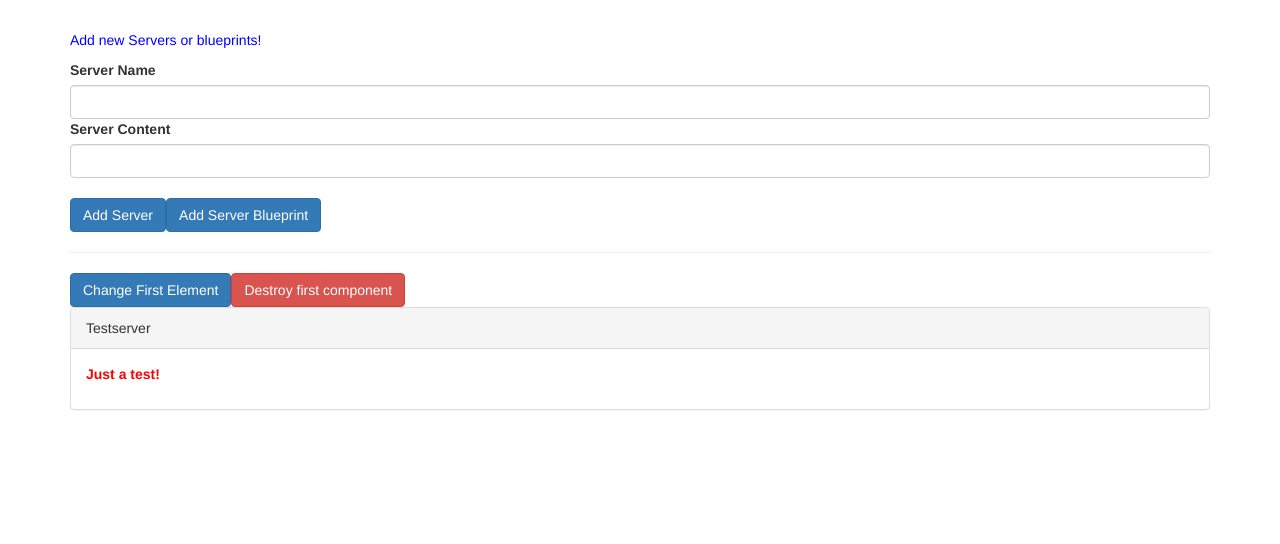
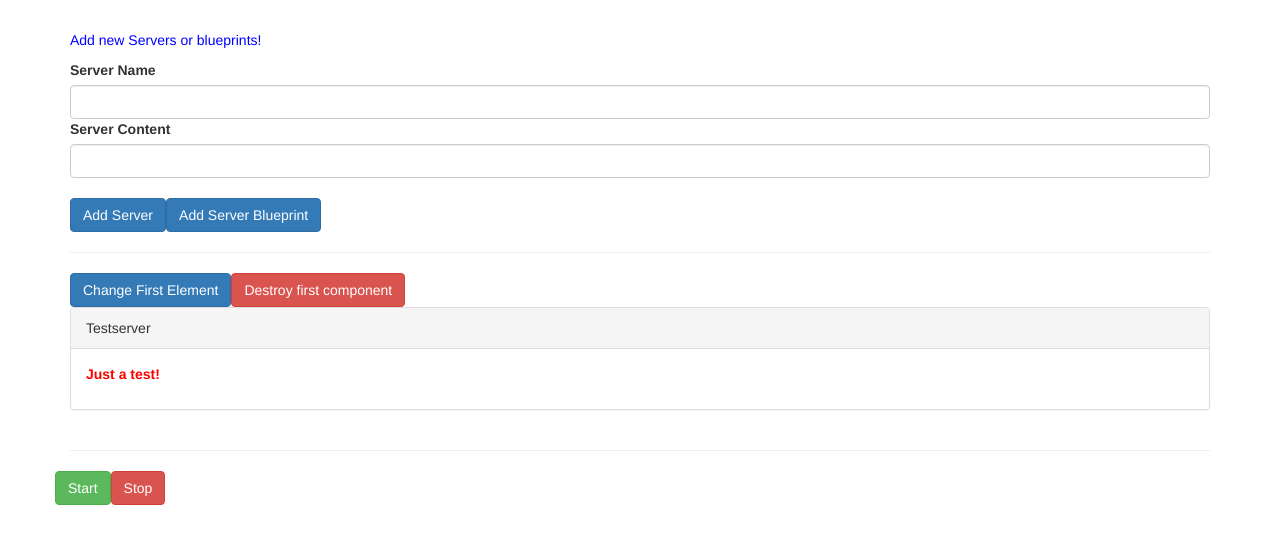
Before and after one commit to daltondaytonsandbox/databinding, an Angular app: page / in a window 1280 px wide. Shown: the top 544 px of the page. Built offline with nearby package versions, Linux system fonts and the light colour scheme.

Commit message:
add functionality to start/stop buttons and add incrementing variable on start

```diff
--- a/src/app/app.component.html
+++ b/src/app/app.component.html
@@ -15,7 +15,7 @@
                 Destroy first component
             </button>
 
-            <!-- '[element]' Binding to customer properties.  -->
+            <!-- '[element]' Binding to custom properties.  -->
             <!-- server-element.ts is using '@Input' to bind [element] -->
             <app-server-element
                 *ngFor="let serverElement of serverElements"
@@ -37,4 +37,11 @@
             </app-server-element>
         </div>
     </div>
+    <hr />
+    <div class="row">
+        <app-game-control
+            (gameStarted)="startGame($event)"
+            (gameStopped)="stopGame($event)"
+        ></app-game-control>
+    </div>
 </div>
--- a/src/app/app.component.ts
+++ b/src/app/app.component.ts
@@ -9,6 +9,7 @@ export class AppComponent {
     serverElements = [
         { type: 'server', name: 'Testserver', content: 'Just a test!' },
     ];
+    theNumber = 0;
 
     onServerAdded(serverData: { serverName: string; serverContent: string }) {
         this.serverElements.push({
@@ -36,4 +37,15 @@ export class AppComponent {
     onDestroyFirst() {
         this.serverElements.splice(0, 1);
     }
+
+    // Game Control
+
+    startGame() {
+        console.log('startGame() called.');
+        this.theNumber += 1;
+        console.log(this.theNumber);
+    }
+    stopGame() {
+        console.log('stopGame() called.');
+    }
 }
--- a/src/app/game-control/game-control.component.html
+++ b/src/app/game-control/game-control.component.html
@@ -1 +1,8 @@
-<p>game-control works!</p>
+<div class="row">
+    <div class="col-xs-12">
+        <button class="btn btn-success" (click)="setTheInterval()">
+            Start
+        </button>
+        <button class="btn btn-danger" (click)="onGameStopped()">Stop</button>
+    </div>
+</div>
--- a/src/app/game-control/game-control.component.ts
+++ b/src/app/game-control/game-control.component.ts
@@ -1,15 +1,39 @@
-import { Component, OnInit } from '@angular/core';
+import { Component, OnInit, Output, EventEmitter } from '@angular/core';
 
 @Component({
-  selector: 'app-game-control',
-  templateUrl: './game-control.component.html',
-  styleUrls: ['./game-control.component.css']
+    selector: 'app-game-control',
+    templateUrl: './game-control.component.html',
+    styleUrls: ['./game-control.component.css'],
 })
 export class GameControlComponent implements OnInit {
+    constructor() {}
+    @Output() gameStarted = new EventEmitter<{}>();
+    @Output() gameStopped = new EventEmitter<{}>();
 
-  constructor() { }
+    theInterval;
 
-  ngOnInit() {
-  }
+    ngOnInit() {}
 
+    setTheInterval() {
+        this.theInterval = setInterval(() => {
+            this.onGameStarted();
+        }, 1000);
+        console.log('--setTheInterval called.');
+    }
+
+    myStopFunction() {
+        clearInterval(this.theInterval);
+        console.log('--myStopFunction called.');
+    }
+
+    onGameStarted() {
+        this.gameStarted.emit();
+        console.log('--gameStarted emit.');
+    }
+
+    onGameStopped() {
+        this.myStopFunction();
+        this.gameStopped.emit({});
+        console.log('--gameStopped emit.');
+    }
 }
--- a/src/app/server-element/server-element.component.ts
+++ b/src/app/server-element/server-element.component.ts
@@ -38,7 +38,7 @@ export class ServerElementComponent
     @ContentChild('contentParagraph', { static: true }) paragraph: ElementRef;
 
     constructor() {
-        console.log('Constructor Called!');
+        // console.log('Constructor Called!');
     }
 
     // 'Lifecycle'
@@ -51,61 +51,61 @@ export class ServerElementComponent
     // 'ngAfterViewChecked' - Called every time the view (and child views) have been checked
 
     ngOnChanges(changes: SimpleChanges) {
-        console.log('ngOnChanges Called!');
+        // console.log('ngOnChanges Called!');
         console.log(changes);
         // Called before any other lifecycle hook. Use it to inject dependencies, but avoid any serious work here.
         // Add '${implements OnChanges}' to the class.
     }
 
     ngOnInit() {
-        console.log('ngOnInit Called!');
-        console.log('Text Content: ' + this.header.nativeElement.textContent);
-        console.log(
-            'Text Content of Paragraph: ' +
-                this.paragraph.nativeElement.textContent,
-        );
+        // console.log('ngOnInit Called!');
+        // console.log('Text Content: ' + this.header.nativeElement.textContent);
+        // console.log(
+        //     'Text Content of Paragraph: ' +
+        //         this.paragraph.nativeElement.textContent,
+        // );
         // Called after the constructor, initializing input properties, and the first call to ngOnChanges.
         // Add 'implements OnInit' to the class.
     }
 
     ngDoCheck() {
-        console.log('ngDoCheck Called!');
+        // console.log('ngDoCheck Called!');
         // Called every time that the input properties of a component or a directive are checked.
         // Use it to extend change detection by performing a custom check.
         // Add 'implements DoCheck' to the class.
     }
 
     ngAfterContentInit() {
-        console.log('ngAfterContentInit Called!');
-        console.log(
-            'Text Content of Paragraph: ' +
-                this.paragraph.nativeElement.textContent,
-        );
+        // console.log('ngAfterContentInit Called!');
+        // console.log(
+        //     'Text Content of Paragraph: ' +
+        //         this.paragraph.nativeElement.textContent,
+        // );
         // Called after ngOnInit when the component's or directive's content has been initialized.
         // Add 'implements AfterContentInit' to the class.
     }
 
     ngAfterContentChecked() {
-        console.log('ngAfterContentChecked Called!');
+        // console.log('ngAfterContentChecked Called!');
         // Called after every check of the component's or directive's content.
         // Add 'implements AfterContentChecked' to the class.
     }
 
     ngAfterViewInit() {
-        console.log('ngAfterViewInit Called!');
-        console.log('Text Content: ' + this.header.nativeElement.textContent);
+        // console.log('ngAfterViewInit Called!');
+        // console.log('Text Content: ' + this.header.nativeElement.textContent);
         // Called after ngAfterContentInit when the component's view has been initialized. Applies to components only.
         // Add 'implements AfterViewInit' to the class.
     }
 
     ngAfterViewChecked() {
-        console.log('ngAfterViewChecked Called!');
+        // console.log('ngAfterViewChecked Called!');
         // Called after every check of the component's view. Applies to components only.
         // Add 'implements AfterViewChecked' to the class.
     }
 
     ngOnDestroy(): void {
-        console.log('ngOnDestroy Called!');
+        // console.log('ngOnDestroy Called!');
         // Called once, before the instance is destroyed.
         // Add 'implements OnDestroy' to the class.
     }
```
